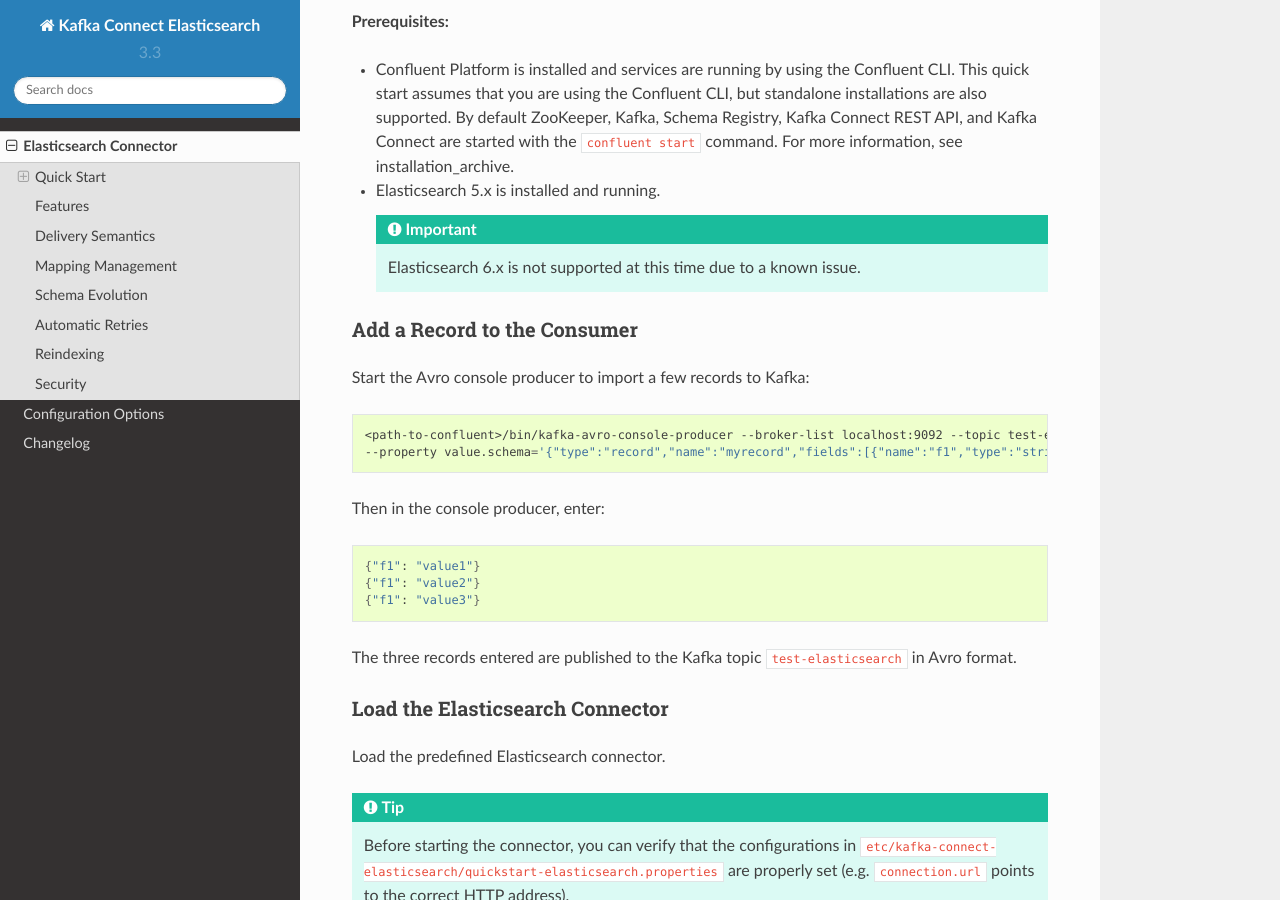
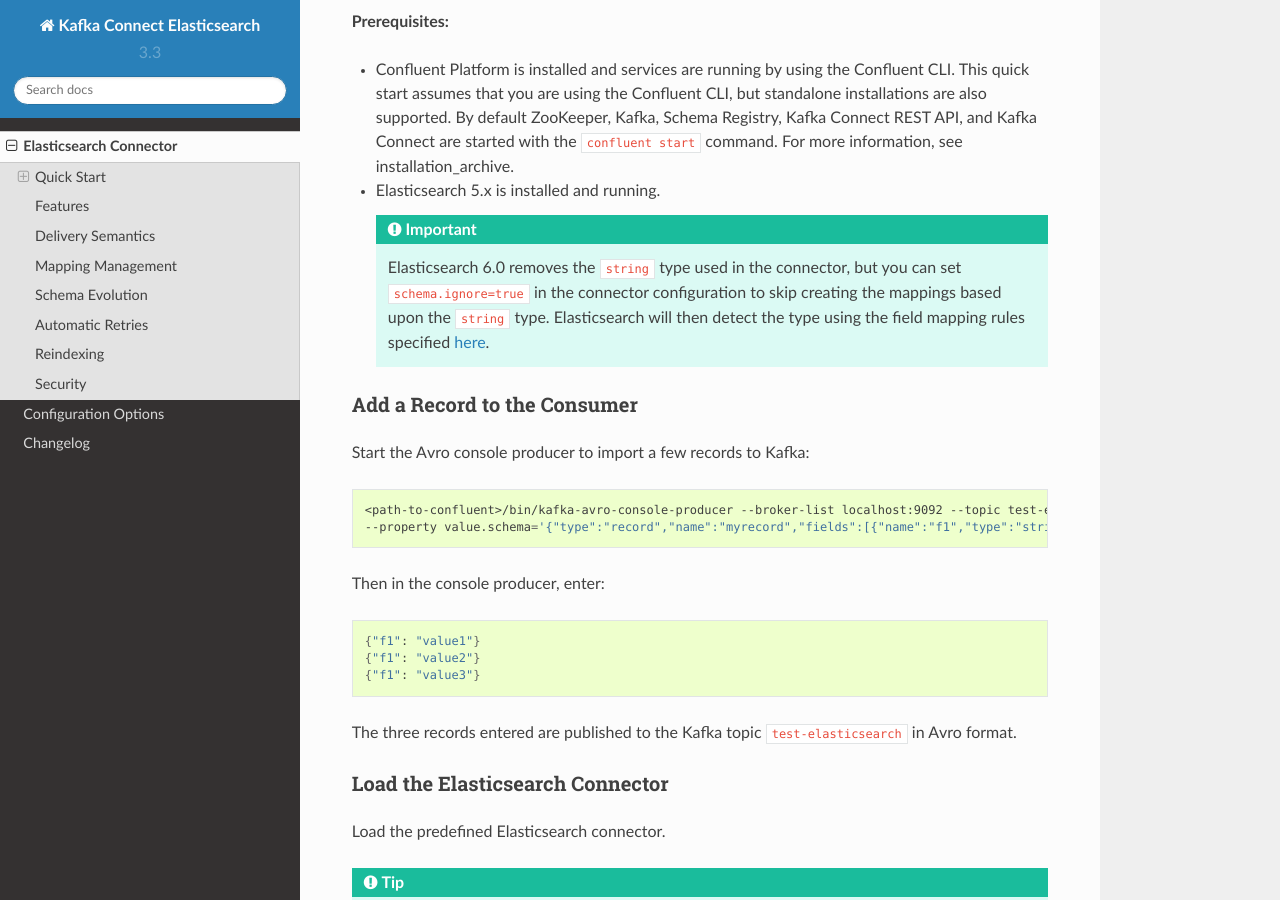
Before and after one commit to confluentinc/kafka-connect-elasticsearch, a Sphinx documentation site: the page built from docs/elasticsearch_connector.rst, in a window 1280 px wide and 900 px high, scrolled down 711 px. Built offline with Sphinx 7.4.7 and the Read the Docs theme 2.0.0, drawn with Linux system fonts in a browser that asks for light colours.

Commit message:
CC-1550: Clarify ES 6 compatibility

```diff
--- a/docs/elasticsearch_connector.rst
+++ b/docs/elasticsearch_connector.rst
@@ -36,7 +36,7 @@
 - :ref:`Confluent Platform <installation>` is installed and services are running by using the Confluent CLI. This quick start assumes that you are using the Confluent CLI, but standalone installations are also supported. By default ZooKeeper, Kafka, Schema Registry, Kafka Connect REST API, and Kafka Connect are started with the ``confluent start`` command. For more information, see :ref:`installation_archive`.
 - Elasticsearch 5.x is installed and running.
 
-  .. important:: Elasticsearch 6.x is not supported at this time due to a known issue.
+  .. important:: Elasticsearch 6.0 removes the ``string`` type used in the connector, but you can set ``schema.ignore=true`` in the connector configuration to skip creating the mappings based upon the ``string`` type. Elasticsearch will then detect the type using the field mapping rules specified `here <https://www.elastic.co/guide/en/elasticsearch/reference/current/dynamic-field-mapping.html>`_.
 
 ----------------------------
 Add a Record to the Consumer
```
